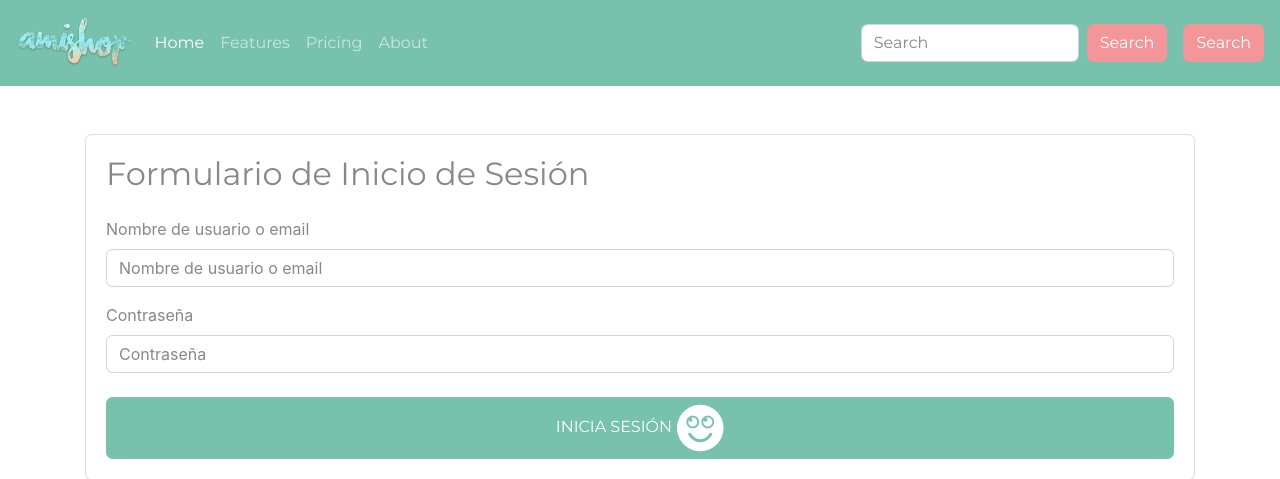
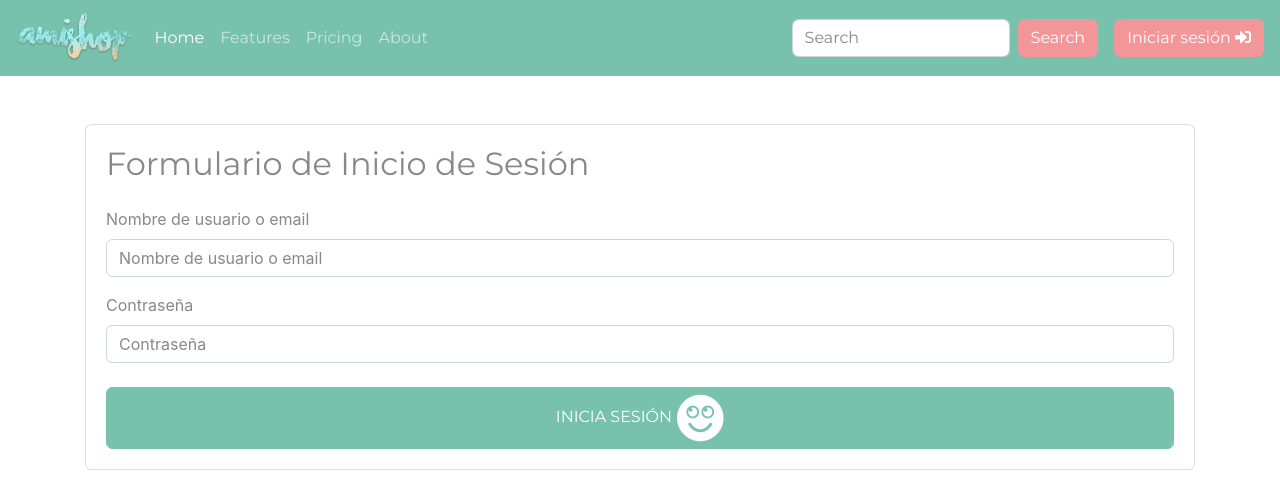
Before and after one commit to Hizha97/Amishop, a CodeIgniter app: page /Amishop/index.php/usuarios/login in a window 1280 px wide. Shown: the top 479 px of the page. Run offline with CodeIgniter, Linux system fonts and the light colour scheme; some libraries are stand-ins or nearby versions.

Commit message:
Login listo

```diff
--- a/application/config/config.php
+++ b/application/config/config.php
@@ -35,7 +35,7 @@ $config['base_url'] = 'http://localhost/Amishop/';
 | variable so that it is blank.
 |
 */
-$config['index_page'] = 'index.php';
+$config['index_page'] = '';
 
 /*
 |--------------------------------------------------------------------------
--- a/application/controllers/Usuarios.php
+++ b/application/controllers/Usuarios.php
@@ -4,6 +4,9 @@ class Usuarios extends CI_Controller
 {
     function registrarse()
     {
+        if(isset($_SESSION['isLoggedIn']) and $_SESSION['isLoggedIn'])
+            redirect(site_url());
+
         $this->load->helper("form");
         $this->load->library('form_validation');
 
@@ -44,31 +47,56 @@ class Usuarios extends CI_Controller
 
     function login()
     {
+        if(isset($_SESSION['isLoggedIn']) and $_SESSION['isLoggedIn'])
+            redirect(site_url());
+
         $this->load->helper("form");
         $this->load->library('form_validation');
         $this->form_validation->set_rules('nombreUsuario', 'Nombre de usuario', 'required');
         $this->form_validation->set_rules('contrasena', 'Contraseña', 'required');
 
-        $this->load->view("layout/header", array("title" => "Inicio de sesión"));
-        $this->load->view("layout/navbar");
 
         if ($this->form_validation->run() == FALSE)
+        {
+            $this->load->view("layout/header", array("title" => "Inicio de sesión"));
+            $this->load->view("layout/navbar");
             $this->load->view("login", array('error_login' => false));
+        }
         else {
             $this->load->model('usuarios_model');
             if($this->usuarios_model->iniciarSesion())
             {
                 $this->session->set_userdata('isLoggedIn', TRUE);
-                $this->session->set_userdata('name', $this->usuarios_model->getNombre($this->input->post('nombreUsuario')));
+
+                $userdata = $this->usuarios_model->getData($this->input->post('nombreUsuario'));
+                $this->session->set_userdata('name', $userdata['nombre']);
+                $this->session->set_userdata('id', $userdata['id']);
+                $this->session->set_userdata('esAdministrador', $userdata['esAdministrador']);
+                $this->load->view("layout/header", array("title" => "Inicio de sesión"));
+                $this->load->view("layout/navbar");
                 $this->load->view("login_exito");
             }
-            else
-               $this->load->view("login", array('error_login' => true, 'msg' => "El usuario, la contraseña o ambos son incorrectos."));
+            else {
+                $this->load->view("layout/header", array("title" => "Inicio de sesión"));
+                $this->load->view("layout/navbar");
+                $this->load->view("login", array('error_login' => true, 'msg' => "El usuario, la contraseña o ambos son incorrectos."));
+            }
 
         }
 
         $this->load->view("layout/footer");
 
     }
+
+    function logout()
+    {
+        $this->session->sess_destroy();
+        redirect(base_url());
+    }
+
+
+    function perfil(){
+
+    }
 }
 ?>
--- a/application/views/layout/navbar.php
+++ b/application/views/layout/navbar.php
@@ -25,11 +25,29 @@
                 <a class="nav-link" href="#">About</a>
             </li>
         </ul>
-        <form class="form-inline p-3">
-            <input class="form-control mr-sm-2" type="text" placeholder="Search">
-            <button class="btn btn-secondary my-2 my-sm-0" type="submit">Search</button>
-        </form>
-        <button class="btn btn-secondary " type="submit">Search</button>
+
+
+
+
+        <ul class="navbar-nav ml-auto">
+            <form class="form-inline mr-3">
+                <input class="form-control mr-sm-2" type="text" placeholder="Search">
+                <button class="btn btn-secondary my-2 my-sm-0" type="submit">Search</button>
+            </form>
+
+                <?php
+                    if(isset($_SESSION['isLoggedIn']) and $_SESSION['isLoggedIn'])
+                    {
+                        echo '<a class="btn btn-secondary mr-3 text-white">El perfil de '.$_SESSION['name'].' <i class="fas fa-user"></i></a>';
+
+                        echo '<a class="btn btn-secondary" href="'. site_url('usuarios/logout'). '">Cerrar sesión <i class="fas fa-sign-out-alt"></i></a>';
+                    }
+                    else {
+                        echo '<a class="btn btn-secondary" href="'. site_url('usuarios/login'). '">Iniciar sesión <i class="fas fa-sign-in-alt"></i></a>';
+
+                    }
+                ?>
+        </ul>
 
     </div>
 </nav>
```
Also changed, not shown: application/models/Usuarios_model.php (+5 -3 lines), application/views/login_exito.php (+7 -0 lines).
